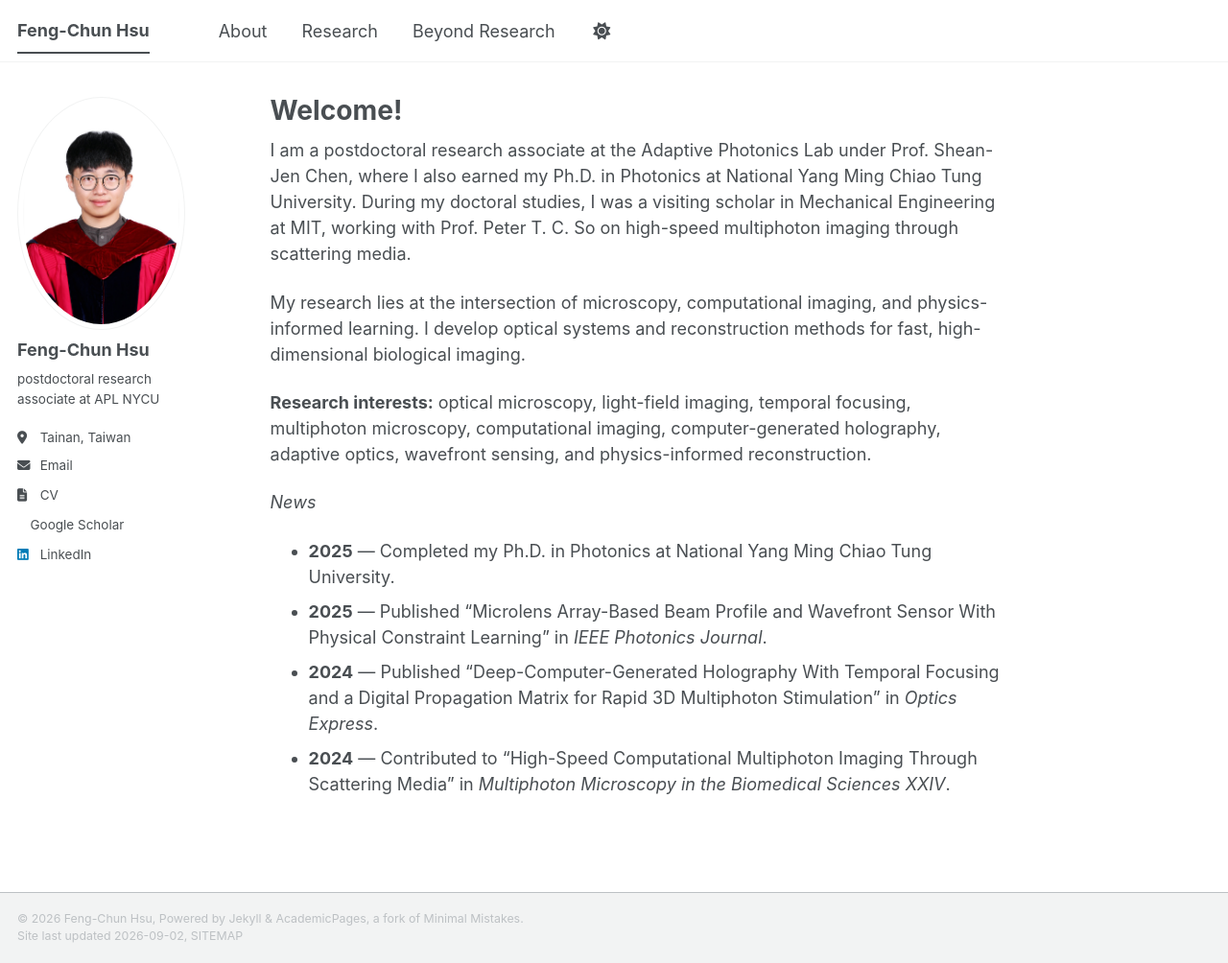
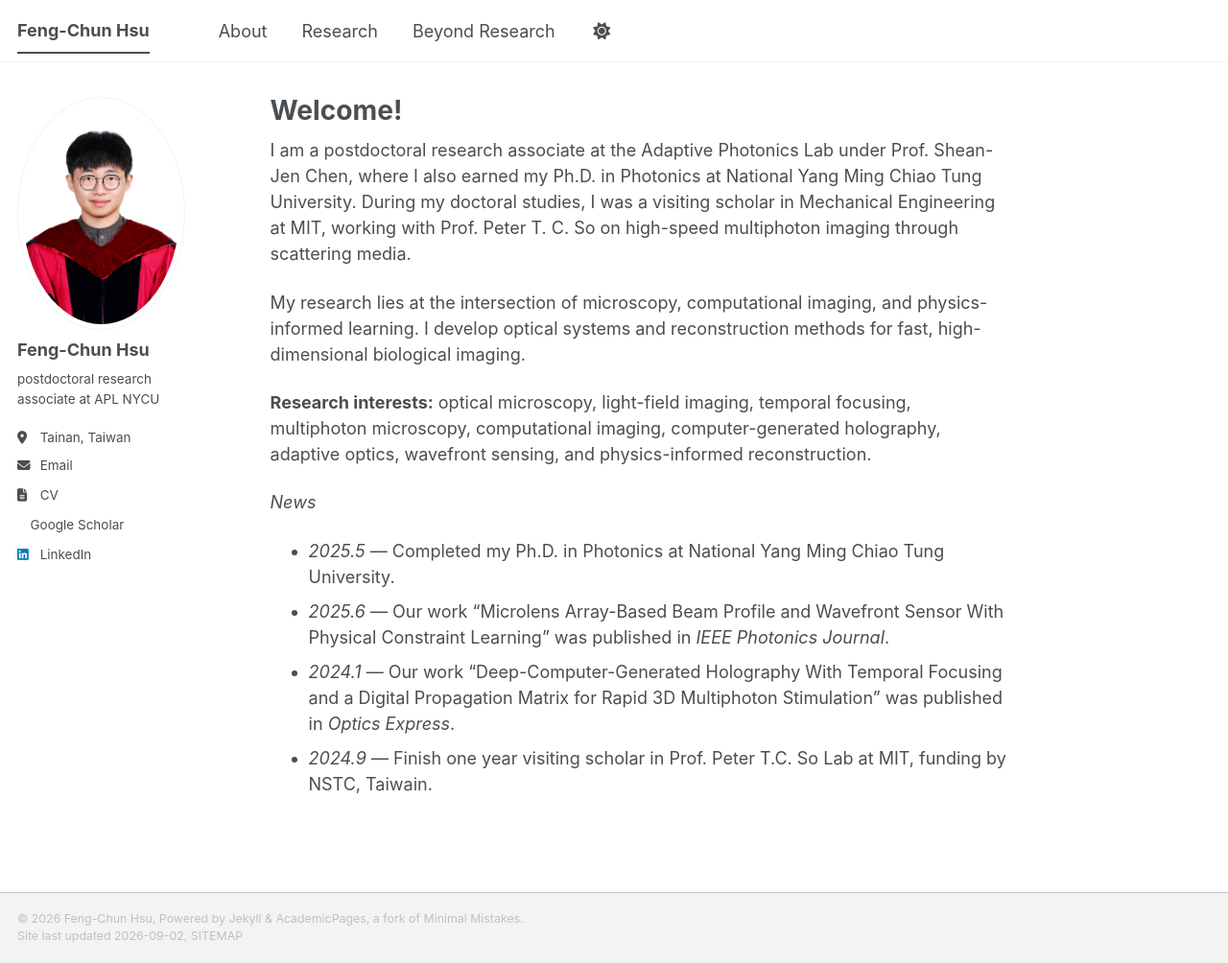
Before and after one commit to fch013/fch013.github.io, a Jekyll site: the page built from _pages/about.md, in a window 1280 px wide and 1004 px high. Shown: the whole window at 96% size. Built offline with Jekyll 4.4.1, drawn with Linux system fonts in a browser that asks for light colours; a style sheet for code colours, icons or effects is not loaded.

Commit message:
Update about.md

```diff
--- a/_pages/about.md
+++ b/_pages/about.md
@@ -14,9 +14,9 @@ My research lies at the intersection of microscopy, computational imaging, and p
 
 **Research interests:** optical microscopy, light-field imaging, temporal focusing, multiphoton microscopy, computational imaging, computer-generated holography, adaptive optics, wavefront sensing, and physics-informed reconstruction.
 
+
 *News*
-
-- **2025** — Completed my Ph.D. in Photonics at National Yang Ming Chiao Tung University.
-- **2025** — Published “Microlens Array-Based Beam Profile and Wavefront Sensor With Physical Constraint Learning” in *IEEE Photonics Journal*.
-- **2024** — Published “Deep-Computer-Generated Holography With Temporal Focusing and a Digital Propagation Matrix for Rapid 3D Multiphoton Stimulation” in *Optics Express*.
-- **2024** — Contributed to “High-Speed Computational Multiphoton Imaging Through Scattering Media” in *Multiphoton Microscopy in the Biomedical Sciences XXIV*.
+- *2025.5* — Completed my Ph.D. in Photonics at National Yang Ming Chiao Tung University.
+- *2025.6* — Our work “Microlens Array-Based Beam Profile and Wavefront Sensor With Physical Constraint Learning” was published in *IEEE Photonics Journal*.
+- *2024.1* — Our work “Deep-Computer-Generated Holography With Temporal Focusing and a Digital Propagation Matrix for Rapid 3D Multiphoton Stimulation” was published in *Optics Express*.
+- *2024.9* — Finish one year visiting scholar in Prof. Peter T.C. So Lab at MIT, funding by NSTC, Taiwain.
```
